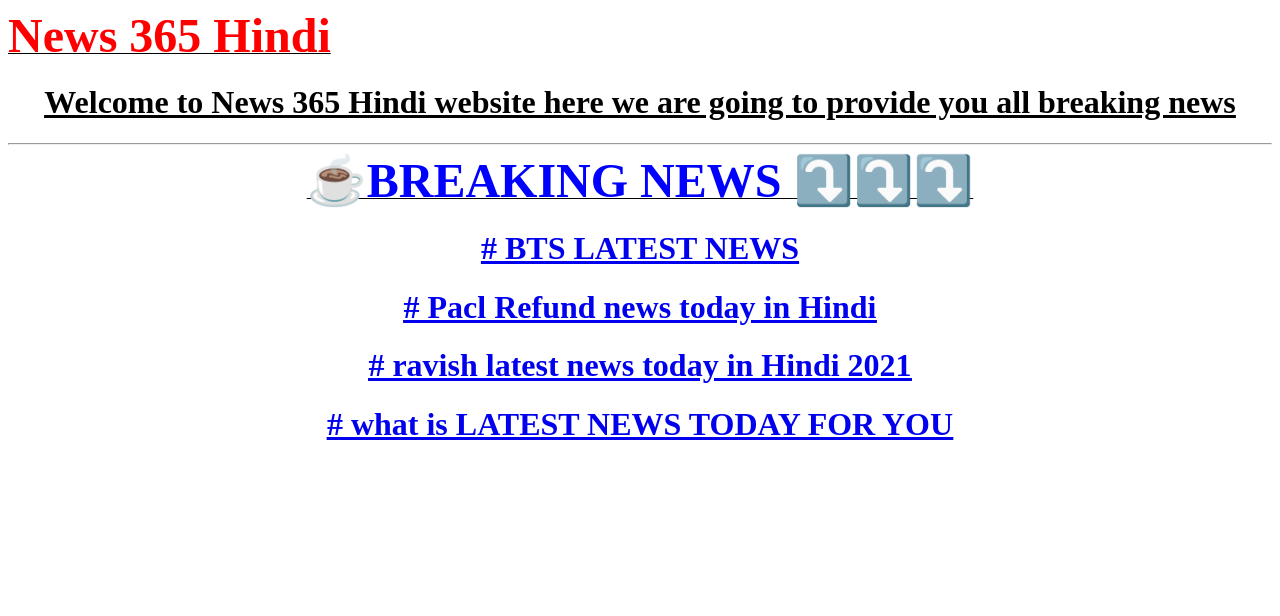
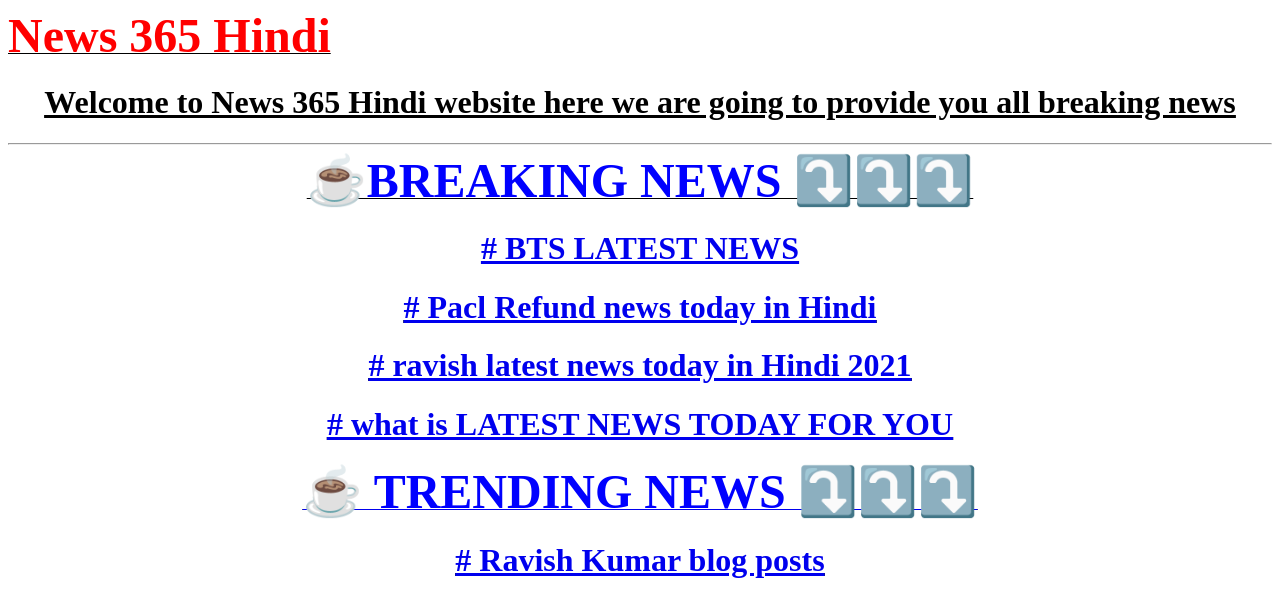
Before and after one commit to aman46398271/News365hindi.tk, a plain HTML site: page index.html in a window 1280 px wide. Drawn offline with Linux system fonts and the light colour scheme.

Commit message:
Update index.html

```diff
--- a/index.html
+++ b/index.html
@@ -18,3 +18,6 @@ you all breaking news</h1>
 <a href="Ravish-kumar-blog-1.html" >
 <b><h1># ravish latest news today in Hindi 2021</h1> <b><a href="https://www.pinkvilla.com/entertainment/jung-jiwoo-aka-bts-member-j-hopes-sister-prepares-tie-knot-shares-gorgeous-pre-wedding-shoot-photos-595832?amp" >
 <b><h1># what is LATEST NEWS TODAY FOR YOU </h1> <b>
+<font size="100" color="blue"><center> ☕ TRENDING NEWS ⤵️⤵️⤵️</marquee> </font>
+<a href="Ravish-kumar-blog-1.html" >
+<b><h1># Ravish Kumar blog posts</h1> <b>
```
